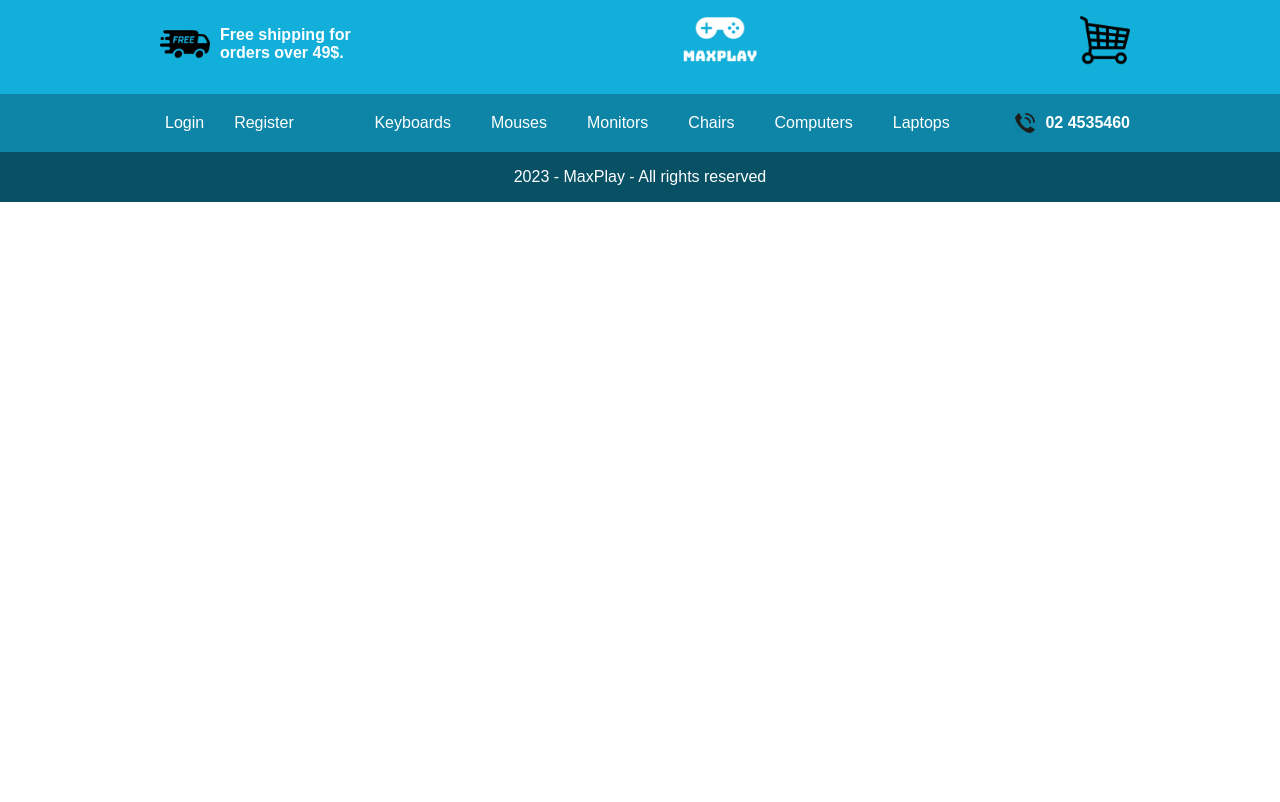
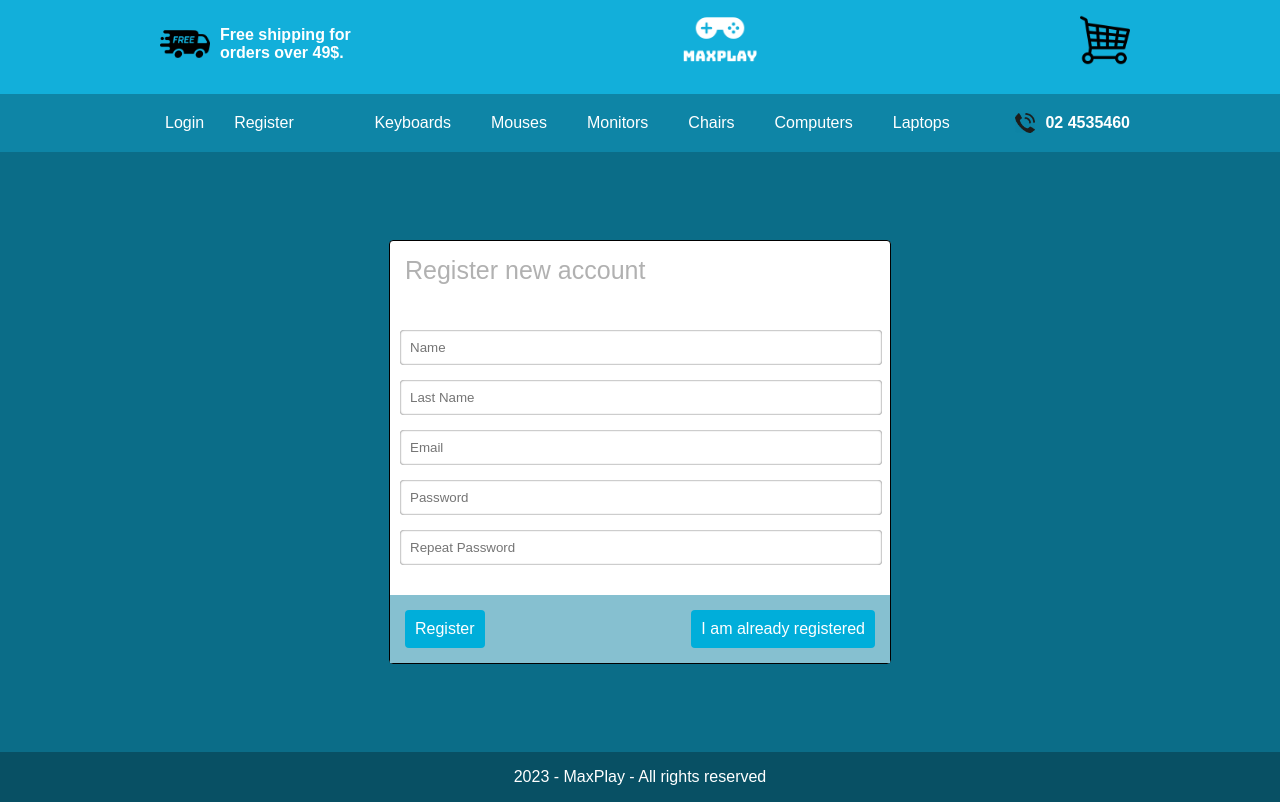
Before and after one commit to DimitarZlatev10/Hardware-site-project, an Angular app in the folder Angular Application/hardware-site-project/: page /register in a window 1280 px wide. Before the commit this address led to /. Built offline with nearby package versions, Linux system fonts and the light colour scheme.

Commit message:
created, styled and routed login and register

```diff
--- a/Angular Application/hardware-site-project/src/app/app.module.ts
+++ b/Angular Application/hardware-site-project/src/app/app.module.ts
@@ -3,12 +3,13 @@ import { BrowserModule } from '@angular/platform-browser';
 
 import { AppRoutingModule } from './app-routing.module';
 import { AppComponent } from './app.component';
+import { AuthModule } from './auth/auth.module';
 import { CoreModule } from './core/core.module';
 
 @NgModule({
   declarations: [AppComponent],
   providers: [],
   bootstrap: [AppComponent],
-  imports: [BrowserModule, CoreModule, AppRoutingModule],
+  imports: [BrowserModule, CoreModule, AppRoutingModule, AuthModule],
 })
 export class AppModule {}
--- /dev/null
+++ b/Angular Application/hardware-site-project/src/app/auth/login/login.component.css
@@ -0,0 +1,69 @@
+.container {
+  height: 600px;
+  background-color: #0b6d88;
+  display: flex;
+  align-items: center;
+  justify-content: center;
+}
+
+.login-container {
+  background-color: white;
+  border: 1px solid black;
+  width: 500px;
+  border-radius: 4px;
+}
+
+.login-text {
+  padding-left: 15px;
+  padding-top: 15px;
+  padding-bottom: 30px;
+  font-family: Arial;
+  font-size: 25px;
+  color: #b1b1b1;
+}
+
+.inputs-container {
+  padding-left: 10px;
+  padding-right: 20px;
+}
+
+.input {
+  display: block;
+  width: 100%;
+  padding-top: 10px;
+  padding-bottom: 10px;
+  padding-left: 10px;
+  margin-top: 15px;
+  border-radius: 4px;
+  box-shadow: inset 0px 0px 2px 0px rgba(0, 0, 0, 0.75);
+  border: none;
+}
+
+.buttons-container {
+  background-color: #86c0d0;
+  margin-top: 30px;
+  padding-top: 15px;
+  padding-left: 15px;
+  padding-right: 15px;
+  padding-bottom: 15px;
+  display: flex;
+  justify-content: space-between;
+}
+
+.login-button,
+.not-registered {
+  background-color: #00aeda;
+  padding-left: 10px;
+  padding-right: 10px;
+  padding-top: 10px;
+  padding-bottom: 10px;
+  text-decoration: none;
+  color: white;
+  font-family: Arial;
+  border-radius: 4px;
+}
+
+.login-button:hover,
+.not-registered:hover {
+  background-color: #008fb4;
+}
--- /dev/null
+++ b/Angular Application/hardware-site-project/src/app/auth/login/login.component.html
@@ -0,0 +1,18 @@
+<div class="container">
+  <form>
+    <div class="login-container">
+      <div class="login-text">Log in your account</div>
+      <div class="inputs-container">
+        <input class="input" type="text" placeholder="Email" />
+        <input class="input" type="text" placeholder="Password" />
+      </div>
+
+      <div class="buttons-container">
+        <a class="login-button" href="#">Login</a>
+        <a class="not-registered" routerLink="/register"
+          >I don't have an account</a
+        >
+      </div>
+    </div>
+  </form>
+</div>
--- /dev/null
+++ b/Angular Application/hardware-site-project/src/app/auth/login/login.component.ts
@@ -0,0 +1,15 @@
+import { Component, OnInit } from '@angular/core';
+
+@Component({
+  selector: 'app-login',
+  templateUrl: './login.component.html',
+  styleUrls: ['./login.component.css']
+})
+export class LoginComponent implements OnInit {
+
+  constructor() { }
+
+  ngOnInit(): void {
+  }
+
+}
--- /dev/null
+++ b/Angular Application/hardware-site-project/src/app/auth/register/register.component.css
@@ -0,0 +1,69 @@
+.container {
+  height: 600px;
+  background-color: #0b6d88;
+  display: flex;
+  align-items: center;
+  justify-content: center;
+}
+
+.register-container {
+  background-color: white;
+  border: 1px solid black;
+  width: 500px;
+  border-radius: 4px;
+}
+
+.register-text {
+  padding-left: 15px;
+  padding-top: 15px;
+  padding-bottom: 30px;
+  font-family: Arial;
+  font-size: 25px;
+  color: #b1b1b1;
+}
+
+.inputs-container {
+  padding-left: 10px;
+  padding-right: 20px;
+}
+
+.input {
+  display: block;
+  width: 100%;
+  padding-top: 10px;
+  padding-bottom: 10px;
+  padding-left: 10px;
+  margin-top: 15px;
+  border-radius: 4px;
+  box-shadow: inset 0px 0px 2px 0px rgba(0, 0, 0, 0.75);
+  border: none;
+}
+
+.buttons-container {
+  background-color: #86c0d0;
+  margin-top: 30px;
+  padding-top: 15px;
+  padding-left: 15px;
+  padding-right: 15px;
+  padding-bottom: 15px;
+  display: flex;
+  justify-content: space-between;
+}
+
+.register-button,
+.already-registered {
+  background-color: #00aeda;
+  padding-left: 10px;
+  padding-right: 10px;
+  padding-top: 10px;
+  padding-bottom: 10px;
+  text-decoration: none;
+  color: white;
+  font-family: Arial;
+  border-radius: 4px;
+}
+
+.register-button:hover,
+.already-registered:hover {
+  background-color: #008fb4;
+}
--- /dev/null
+++ b/Angular Application/hardware-site-project/src/app/auth/register/register.component.html
@@ -0,0 +1,21 @@
+<div class="container">
+  <form>
+    <div class="register-container">
+      <div class="register-text">Register new account</div>
+      <div class="inputs-container">
+        <input class="input" type="text" placeholder="Name" />
+        <input class="input" type="text" placeholder="Last Name" />
+        <input class="input" type="text" placeholder="Email" />
+        <input class="input" type="text" placeholder="Password" />
+        <input class="input" type="text" placeholder="Repeat Password" />
+      </div>
+
+      <div class="buttons-container">
+        <a class="register-button" href="#">Register</a>
+        <a class="already-registered" routerLink="/login"
+          >I am already registered</a
+        >
+      </div>
+    </div>
+  </form>
+</div>
--- /dev/null
+++ b/Angular Application/hardware-site-project/src/app/auth/register/register.component.ts
@@ -0,0 +1,15 @@
+import { Component, OnInit } from '@angular/core';
+
+@Component({
+  selector: 'app-register',
+  templateUrl: './register.component.html',
+  styleUrls: ['./register.component.css']
+})
+export class RegisterComponent implements OnInit {
+
+  constructor() { }
+
+  ngOnInit(): void {
+  }
+
+}
--- a/Angular Application/hardware-site-project/src/app/core/header/header.component.css
+++ b/Angular Application/hardware-site-project/src/app/core/header/header.component.css
@@ -83,6 +83,7 @@
   padding-bottom: 20px;
   padding-left: 15px;
   padding-right: 15px;
+  text-decoration: none;
 }
 
 .login:hover,
--- a/Angular Application/hardware-site-project/src/app/core/header/header.component.html
+++ b/Angular Application/hardware-site-project/src/app/core/header/header.component.html
@@ -17,8 +17,8 @@
 
 <div class="navigation-bar">
   <div class="left-section">
-    <div class="login">Login</div>
-    <div class="register">Register</div>
+    <a class="login" routerLink="/login">Login</a>
+    <a class="register" routerLink="/register">Register</a>
   </div>
   <div class="middle-section">
     <div class="periphery">Keyboards</div>
```
Also changed, not shown: Angular Application/hardware-site-project/src/app/app-routing.module.ts (+10 -0 lines), Angular Application/hardware-site-project/src/app/auth/auth.module.ts (added, +12 -0 lines), 2 other files (tests, documents, lock files or other folders).
